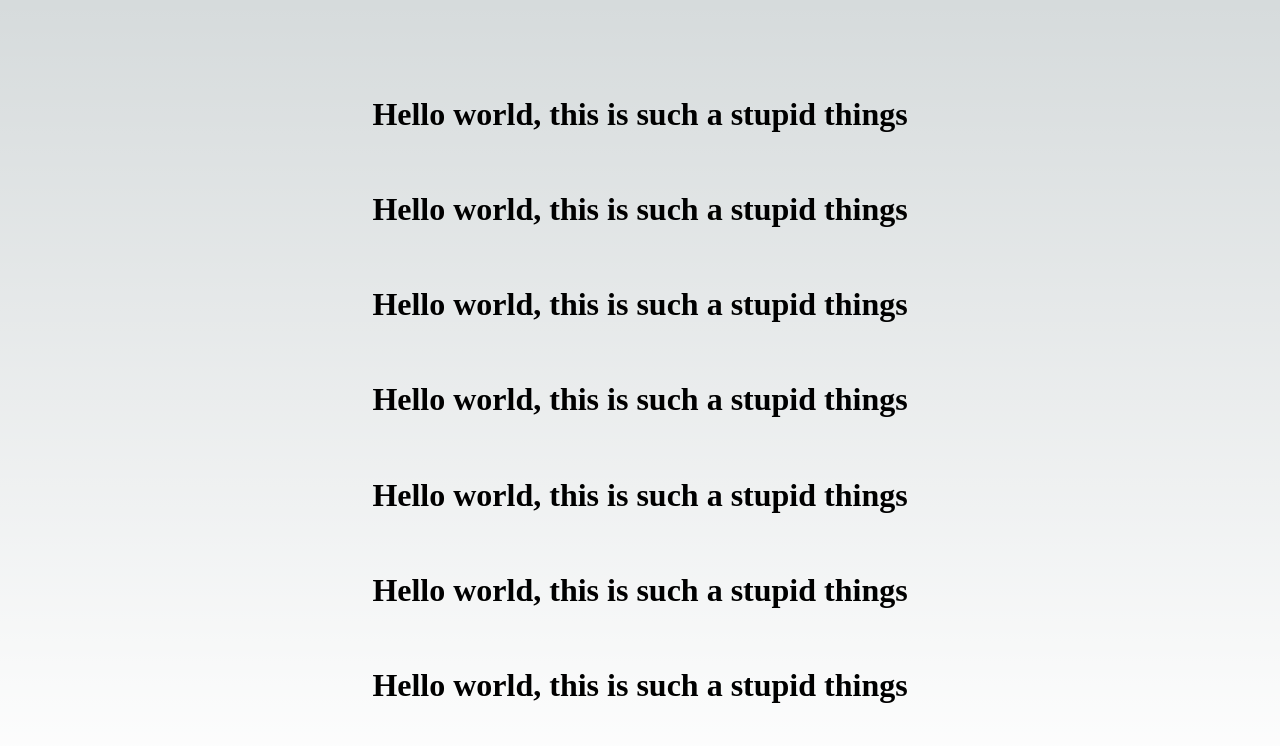
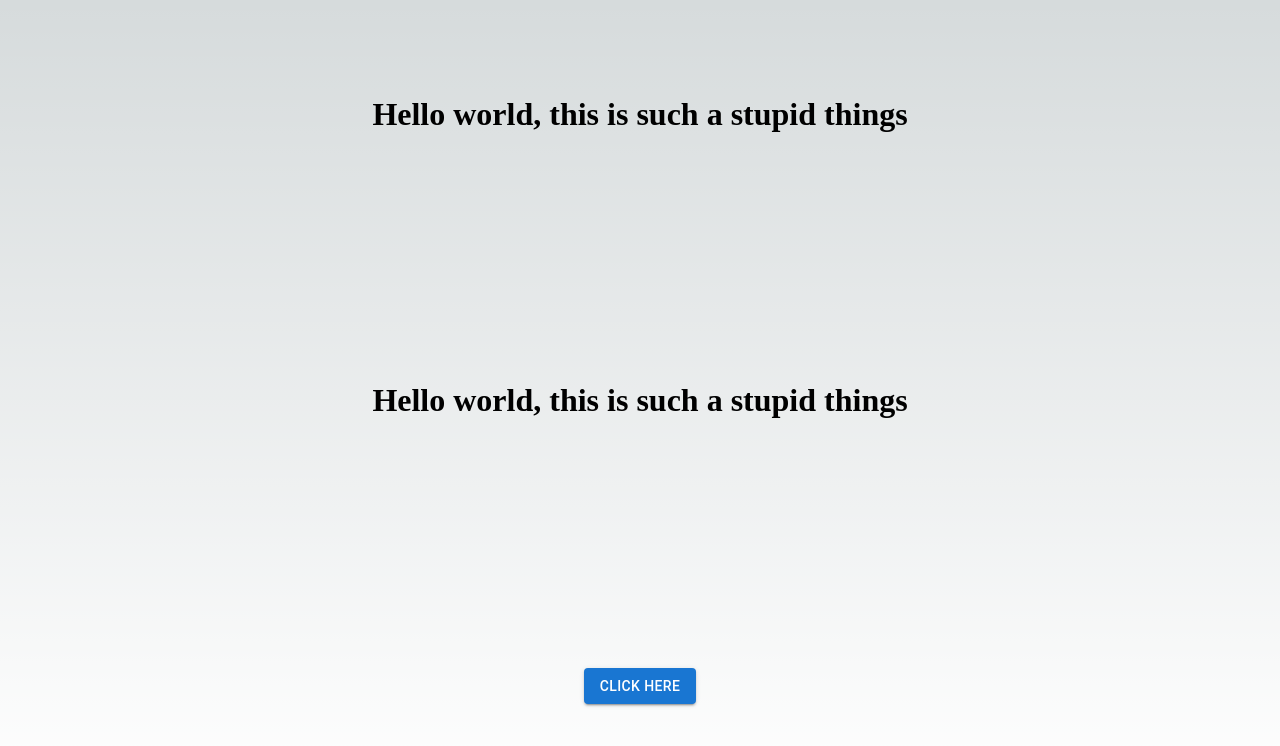
Before and after one commit to mhmadamrii/Waysbook-nextJS-TS, a Next.js app: page / in a window 1280 px wide. Shown: the top 746 px of the page. Built offline with nearby package versions, Linux system fonts and the light colour scheme.

Commit message:
fucking MUI

```diff
--- a/package.json
+++ b/package.json
@@ -9,6 +9,12 @@
     "lint": "next lint"
   },
   "dependencies": {
+    "@emotion/cache": "^11.10.5",
+    "@emotion/react": "^11.10.6",
+    "@emotion/server": "^11.10.0",
+    "@emotion/styled": "^11.10.6",
+    "@mui/icons-material": "^5.11.11",
+    "@mui/material": "^5.11.12",
     "@next/font": "13.2.3",
     "@types/node": "18.14.6",
     "@types/react": "18.0.28",
--- a/pages/index.tsx
+++ b/pages/index.tsx
@@ -2,6 +2,8 @@ import Head from 'next/head'
 import Image from 'next/image'
 import { Inter } from '@next/font/google'
 import styles from '../styles/Home.module.css'
+
+import { Button } from '@mui/material'
 
 const inter = Inter({ subsets: ['latin'] })
 
@@ -17,11 +19,7 @@ export default function Home() {
       <main className={styles.main}>
         <h1>Hello world, this is such a stupid things</h1>
         <h1>Hello world, this is such a stupid things</h1>
-        <h1>Hello world, this is such a stupid things</h1>
-        <h1>Hello world, this is such a stupid things</h1>
-        <h1>Hello world, this is such a stupid things</h1>
-        <h1>Hello world, this is such a stupid things</h1>
-        <h1>Hello world, this is such a stupid things</h1>
+        <Button variant='contained' color='primary'>Click here</Button>
       </main>
     </>
   )
```
Also changed, not shown: 1 other file (tests, documents, lock files or other folders).
